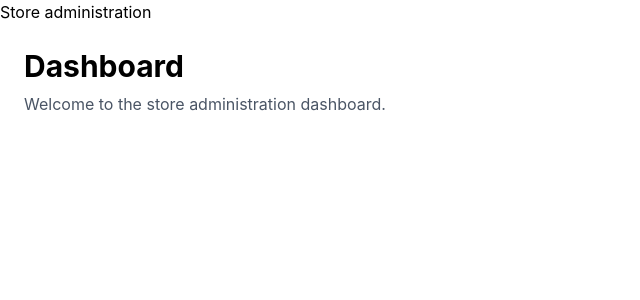
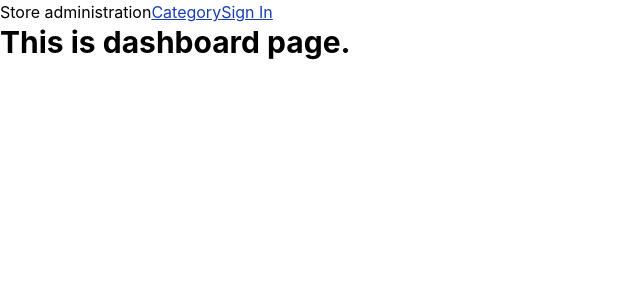
Before and after one commit to ankurnecessary/ecommerce-monorepo, a React (Vite) app in the folder apps/admin/: page / in a window 1280 px wide. Shown: the top 300 px of the page, without its empty margins (0-640 px from the left). Built offline with nearby package versions, Linux system fonts and the light colour scheme.

Commit message:
[additional-routes] Add more routes to check
Added additional routes to check whether routing is working perfectly on AWS or not.

```diff
--- a/apps/admin/src/layouts/AdminLayout.tsx
+++ b/apps/admin/src/layouts/AdminLayout.tsx
@@ -1,4 +1,4 @@
-import { NavLink, Outlet } from 'react-router';
+import { Link, NavLink, Outlet } from 'react-router';
 
 const AdminLayout = () => {
   return (
@@ -7,6 +7,12 @@ const AdminLayout = () => {
         <NavLink to="/" end>
           Store administration
         </NavLink>
+        <Link className="text-blue-800 underline" to="/category">
+          Category
+        </Link>
+        <Link className="text-blue-800 underline" to="/sign-in">
+          Sign In
+        </Link>
       </header>
       <main>
         <Outlet />
--- /dev/null
+++ b/apps/admin/src/pages/CategoryPage.tsx
@@ -0,0 +1,5 @@
+const CategoryPage = () => {
+  return <h1 className="text-3xl font-bold">This is category page.</h1>;
+};
+
+export default CategoryPage;
--- a/apps/admin/src/pages/DashboardPage.tsx
+++ b/apps/admin/src/pages/DashboardPage.tsx
@@ -1,12 +1,5 @@
 const DashboardPage = () => {
-  return (
-    <section className="p-6">
-      <h1 className="text-3xl font-bold">Dashboard</h1>
-      <p className="mt-2 text-gray-600">
-        Welcome to the store administration dashboard.
-      </p>
-    </section>
-  );
+  return <h1 className="text-3xl font-bold">This is dashboard page.</h1>;
 };
 
 export default DashboardPage;
--- /dev/null
+++ b/apps/admin/src/pages/SignInPage.tsx
@@ -0,0 +1,9 @@
+const SignInPage = () => {
+  return (
+    <>
+      <h1 className="text-3xl font-bold">This is signin page.</h1>
+    </>
+  );
+};
+
+export default SignInPage;
```
Also changed, not shown: apps/admin/src/app/router.tsx (+10 -0 lines).
